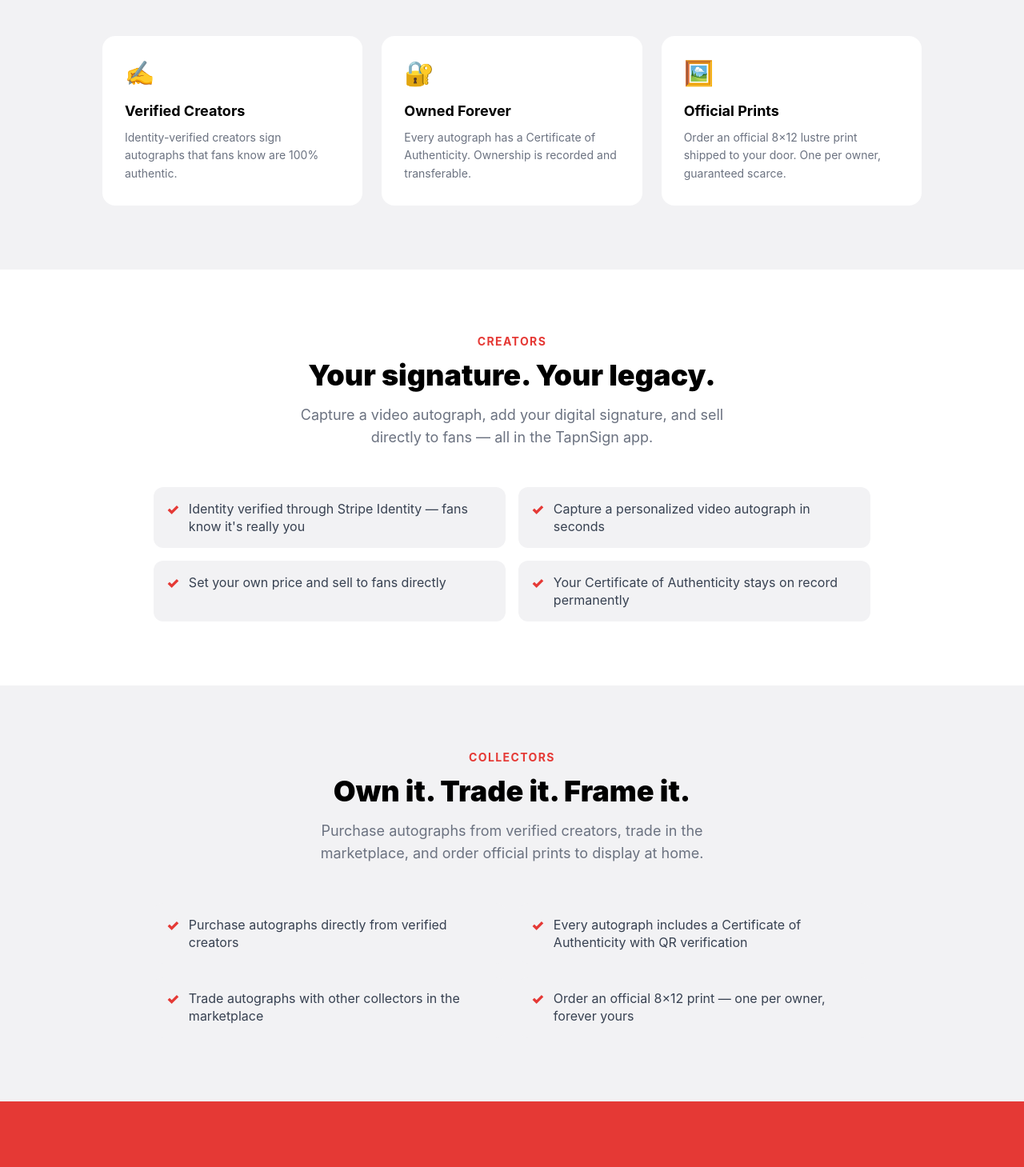
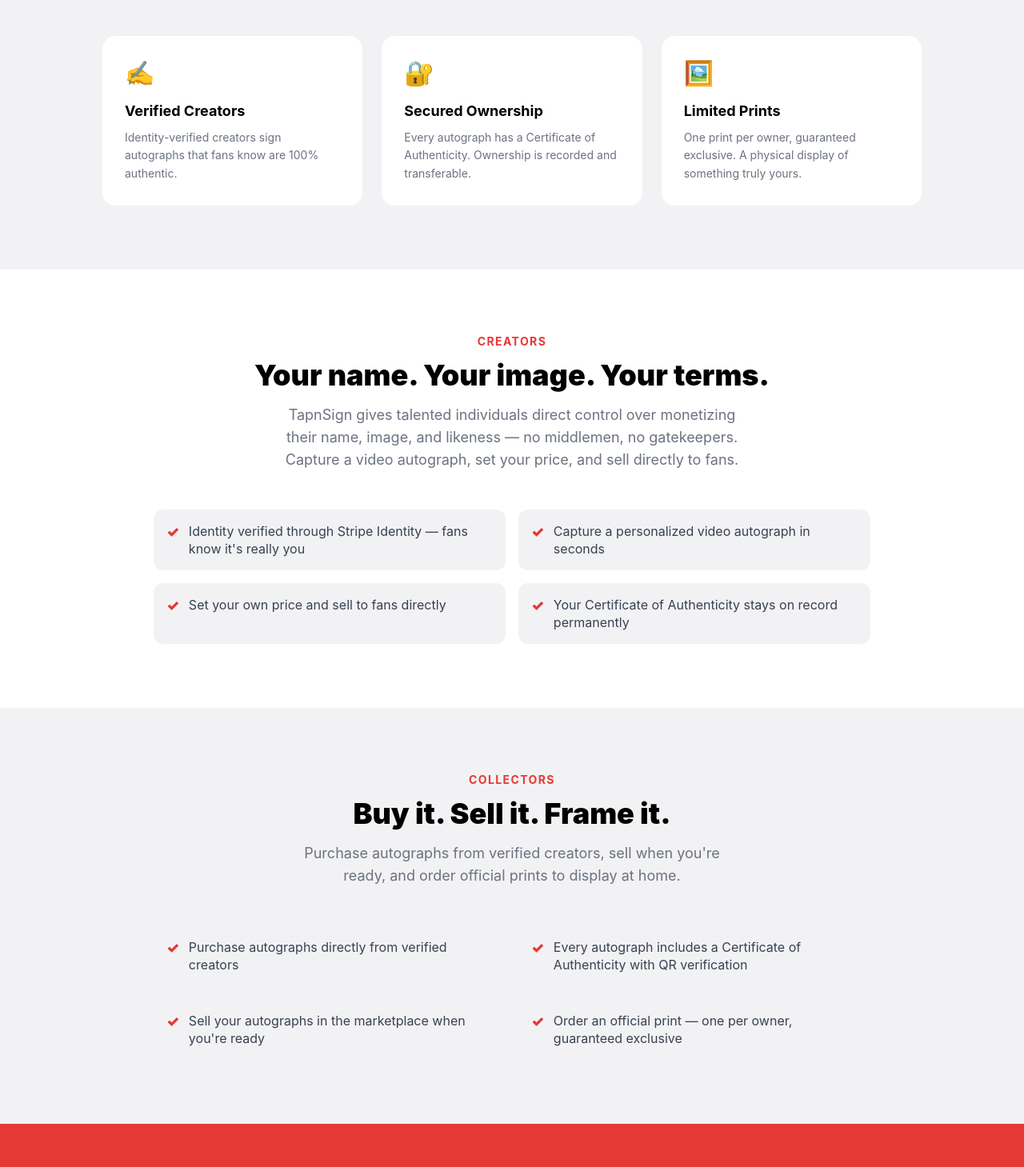
Before and after one commit to ajofer5/tapnsign, a Next.js app in the folder website/: page / in a window 1280 px wide. Shown: the part 920-2379 px from the top of the page at 80% size. Built offline with nearby package versions, Linux system fonts and the light colour scheme.

Commit message:
Update website copy

```diff
--- a/website/app/page.tsx
+++ b/website/app/page.tsx
@@ -23,7 +23,7 @@ export default function HomePage() {
           Display.
         </h1>
         <p className="text-gray-600 text-lg md:text-xl mt-8 max-w-md leading-relaxed">
-          The platform for verified digital autographs. Creators sign. Fans own. Everyone wins.
+          The marketplace for verified digital autographs.
         </p>
         <div id="download" className="mt-12 flex flex-col items-center gap-3">
           <a
@@ -49,13 +49,13 @@ export default function HomePage() {
           />
           <FeatureCard
             icon="🔐"
-            title="Owned Forever"
+            title="Secured Ownership"
             desc="Every autograph has a Certificate of Authenticity. Ownership is recorded and transferable."
           />
           <FeatureCard
             icon="🖼️"
-            title="Official Prints"
-            desc="Order an official 8×12 lustre print shipped to your door. One per owner, guaranteed scarce."
+            title="Limited Prints"
+            desc="One print per owner, guaranteed exclusive. A physical display of something truly yours."
           />
         </div>
       </section>
@@ -67,10 +67,10 @@ export default function HomePage() {
             Creators
           </div>
           <h2 className="text-3xl md:text-4xl font-black text-center mb-4">
-            Your signature. Your legacy.
+            Your name. Your image. Your terms.
           </h2>
           <p className="text-gray-500 text-center text-lg mb-12 max-w-xl mx-auto">
-            Capture a video autograph, add your digital signature, and sell directly to fans — all in the TapnSign app.
+            TapnSign gives talented individuals direct control over monetizing their name, image, and likeness — no middlemen, no gatekeepers. Capture a video autograph, set your price, and sell directly to fans.
           </p>
           <div className="grid grid-cols-1 md:grid-cols-2 gap-4">
             <BulletCard text="Identity verified through Stripe Identity — fans know it's really you" />
@@ -88,16 +88,16 @@ export default function HomePage() {
             Collectors
           </div>
           <h2 className="text-3xl md:text-4xl font-black text-center mb-4">
-            Own it. Trade it. Frame it.
+            Buy it. Sell it. Frame it.
           </h2>
           <p className="text-gray-500 text-center text-lg mb-12 max-w-xl mx-auto">
-            Purchase autographs from verified creators, trade in the marketplace, and order official prints to display at home.
+            Purchase autographs from verified creators, sell when you're ready, and order official prints to display at home.
           </p>
           <div className="grid grid-cols-1 md:grid-cols-2 gap-4">
             <BulletCard text="Purchase autographs directly from verified creators" />
             <BulletCard text="Every autograph includes a Certificate of Authenticity with QR verification" />
-            <BulletCard text="Trade autographs with other collectors in the marketplace" />
-            <BulletCard text="Order an official 8×12 print — one per owner, forever yours" />
+            <BulletCard text="Sell your autographs in the marketplace when you're ready" />
+            <BulletCard text="Order an official print — one per owner, guaranteed exclusive" />
           </div>
         </div>
       </section>
```
